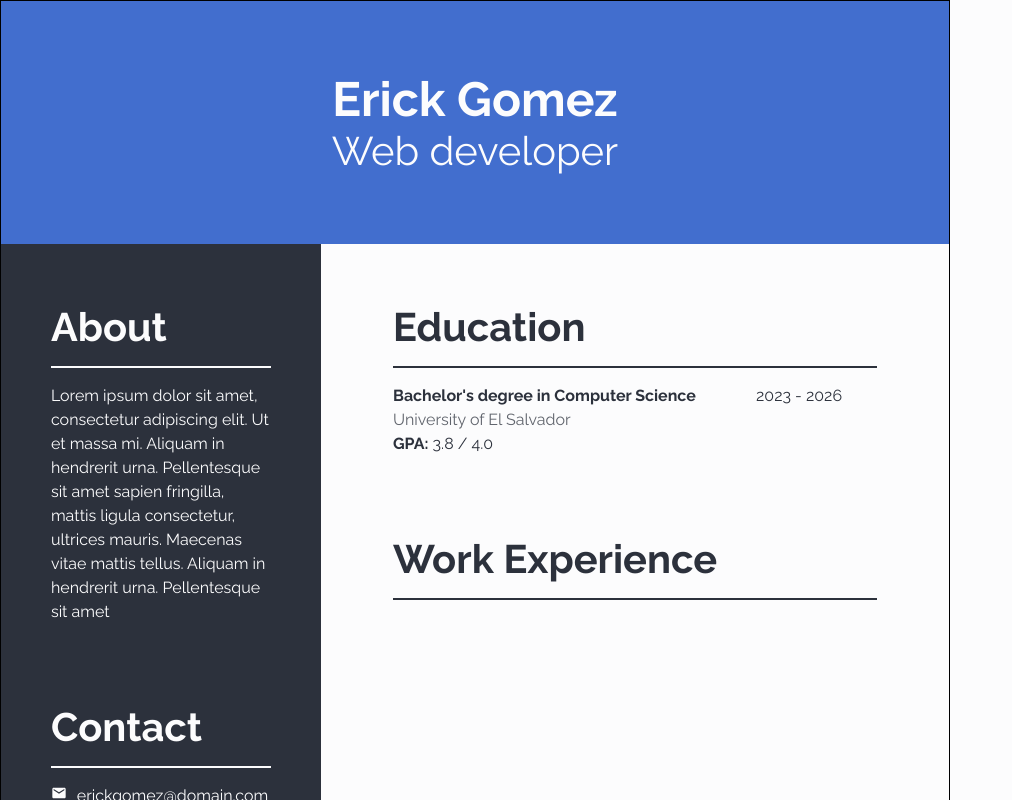
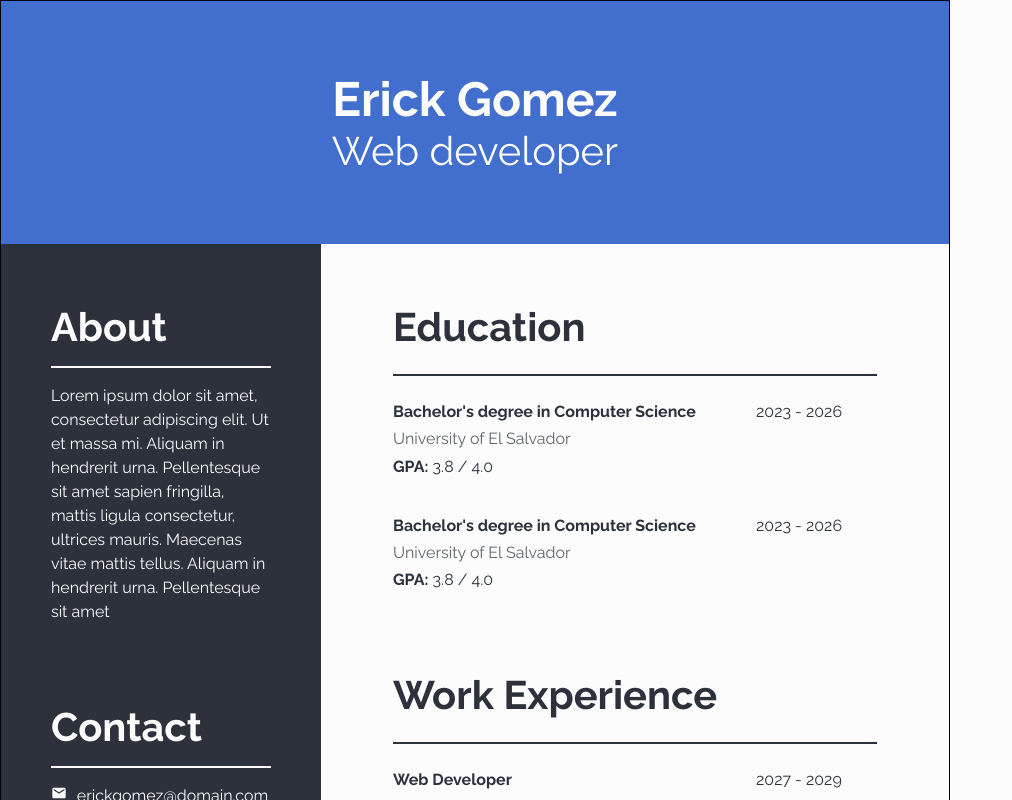
Before and after one commit to ErickBGomez/cv-application, a React (Vite) app: page / in a window 1280 px wide. Shown: the top 800 px of the page, without its empty margins (0-1012 px from the left). Built offline with nearby package versions, Linux system fonts and the light colour scheme.

Commit message:
Style education and work experience entries

```diff
--- a/src/components/resume/Resume/Resume.jsx
+++ b/src/components/resume/Resume/Resume.jsx
@@ -4,6 +4,24 @@ import ContactInfo from "../ContactInfo/ContactInfo";
 import SkillInfo from "../SkillInfo/SkillInfo";
 import "./Resume.scss";
 import ResumeEntry from "../ResumeEntry/ResumeEntry";
+
+// Provisional data, remove later
+const educationData = {
+  degree: "Bachelor's degree in Computer Science",
+  institution: "University of El Salvador",
+  startYear: 2023,
+  endYear: 2026,
+  gpa: 3.8,
+};
+
+const workData = {
+  title: "Web Developer",
+  company: "Tech Company",
+  startYear: 2027,
+  endYear: 2029,
+  description:
+    "Lorem ipsum dolor sit amet, consectetur adipiscing elit. Ut et massa mi. Aliquam in hendrerit urna. Pellentesque sit amet sapien fringilla, mattis ligula consectetur, ultrices mauris. Maecenas vitae mattis tellus. Aliquam in hendrerit urna. Pellentesque sit amet ",
+};
 
 const Resume = ({ data }) => {
   const {
@@ -38,10 +56,14 @@ const Resume = ({ data }) => {
         )}
       </aside>
       <div className="resume-main">
-        <ResumeSection title="Education">
-          <ResumeEntry context="education" />
+        <ResumeSection title="Education" list>
+          <ResumeEntry context="education" data={educationData} />
+          <ResumeEntry context="education" data={educationData} />
         </ResumeSection>
-        <ResumeSection title="Work Experience"></ResumeSection>
+        <ResumeSection title="Work Experience" list>
+          <ResumeEntry context="work" data={workData} />
+          <ResumeEntry context="work" data={workData} />
+        </ResumeSection>
       </div>
     </div>
   );
--- a/src/components/resume/ResumeEntry/ResumeEntry.jsx
+++ b/src/components/resume/ResumeEntry/ResumeEntry.jsx
@@ -1,15 +1,6 @@
 import "./ResumeEntry.scss";
 
-const ResumeEntry = ({ context }) => {
-  // Provisional data, remove later
-  const data = {
-    degree: "Bachelor's degree in Computer Science",
-    institution: "University of El Salvador",
-    startYear: 2023,
-    endYear: 2026,
-    gpa: 3.8,
-  };
-
+const ResumeEntry = ({ context, data = {} }) => {
   // Set parsedData based on context (education or work experience)
   const commonData = {
     startYear: data.startYear,
--- a/src/components/resume/ResumeEntry/ResumeEntry.scss
+++ b/src/components/resume/ResumeEntry/ResumeEntry.scss
@@ -7,6 +7,7 @@
     "title years"
     "subtitle subtitle"
     "description description";
+  row-gap: 0.2rem;
 
   .title {
     grid-area: title;
--- a/src/components/resume/ResumeSection/ResumeSection.jsx
+++ b/src/components/resume/ResumeSection/ResumeSection.jsx
@@ -4,7 +4,7 @@ const ResumeSection = ({ title, children, list }) => {
   return (
     <section className="resume-section">
       <h2 className="title">{title}</h2>
-      <div className={`content ${list ? "list" : ""}`}>{children}</div>
+      <div className={`content ${list && "list"}`}>{children}</div>
     </section>
   );
 };
--- a/src/components/resume/ResumeSection/ResumeSection.scss
+++ b/src/components/resume/ResumeSection/ResumeSection.scss
@@ -4,16 +4,24 @@
   .content.list {
     display: flex;
     flex-direction: column;
-    gap: 1rem;
+    gap: 2.2rem;
   }
 
   & > .title {
-    padding-bottom: 1rem;
-    margin-bottom: 1rem;
+    padding-bottom: 1.5rem;
+    margin-bottom: 1.5rem;
     border-bottom: 2px solid colors.$black;
   }
 }
 
-.resume-aside .resume-section > .title {
-  border-color: colors.$white;
+.resume-aside .resume-section {
+  & > .title {
+    padding-bottom: 1rem;
+    margin-bottom: 1rem;
+    border-color: colors.$white;
+  }
+
+  .content.list {
+    gap: 1rem;
+  }
 }
```
